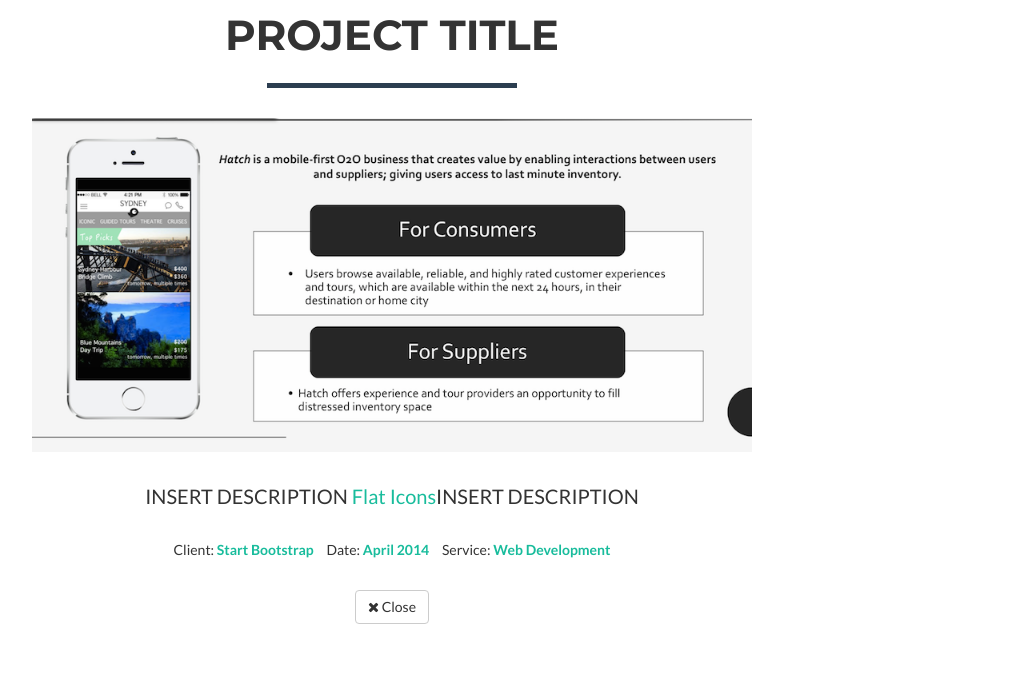
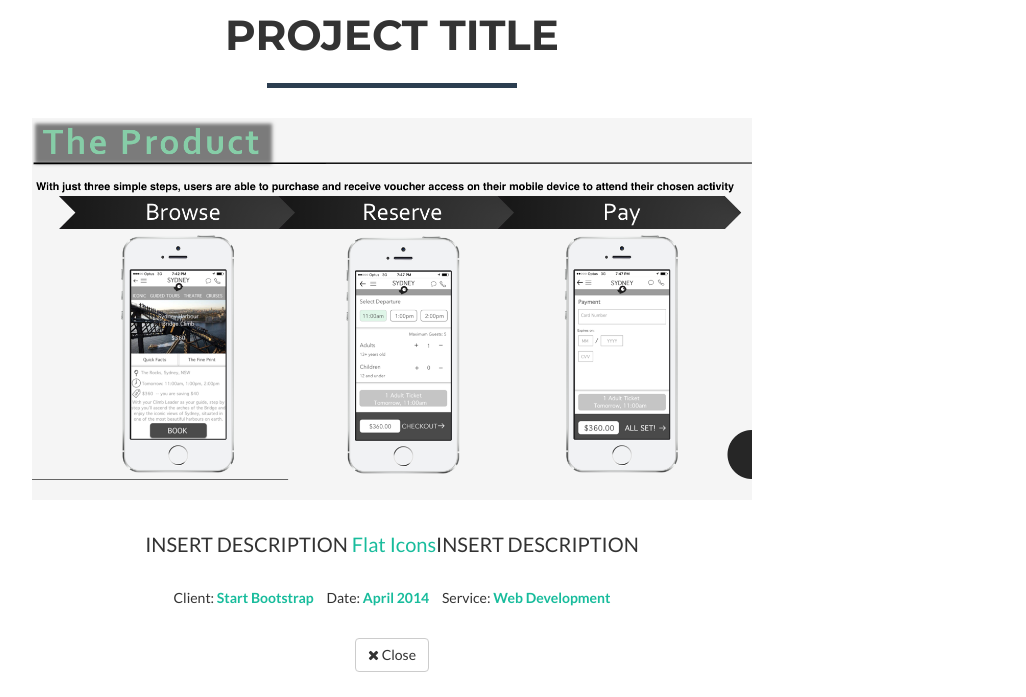
Before and after one commit to AronLowe/AronLowe.github.io, a website: page index.html in a window 1280 px wide. Both pictures are taken after a click on the link 250 px from the left and 1102 px from the top of the page. Shown: the part 805-1502 px from the top of the page, without its empty margins (248-1274 px from the left). Drawn offline with nearby package versions, Linux system fonts and the light colour scheme; files that its build step writes are made by us from their sources.

Commit message:
adding diff hatch on sub page

```diff
--- a/index.html
+++ b/index.html
@@ -310,7 +310,7 @@
                         <div class="modal-body">
                             <h2>Project Title</h2>
                             <hr class="star-primary">
-                            <img src="img/portfolio/Hatchtop.png" class="img-responsive img-centered" alt="">
+                            <img src="img/portfolio/HatchProduct.png" class="img-responsive img-centered" alt="">
                             <p>INSERT DESCRIPTION <a href="https://sellfy.com/p/8Q9P/jV3VZ/">Flat Icons</a>INSERT DESCRIPTION</p>
                             <ul class="list-inline item-details">
                                 <li>Client:
```
Also changed, not shown: img/portfolio/HatchProduct.png (added).
